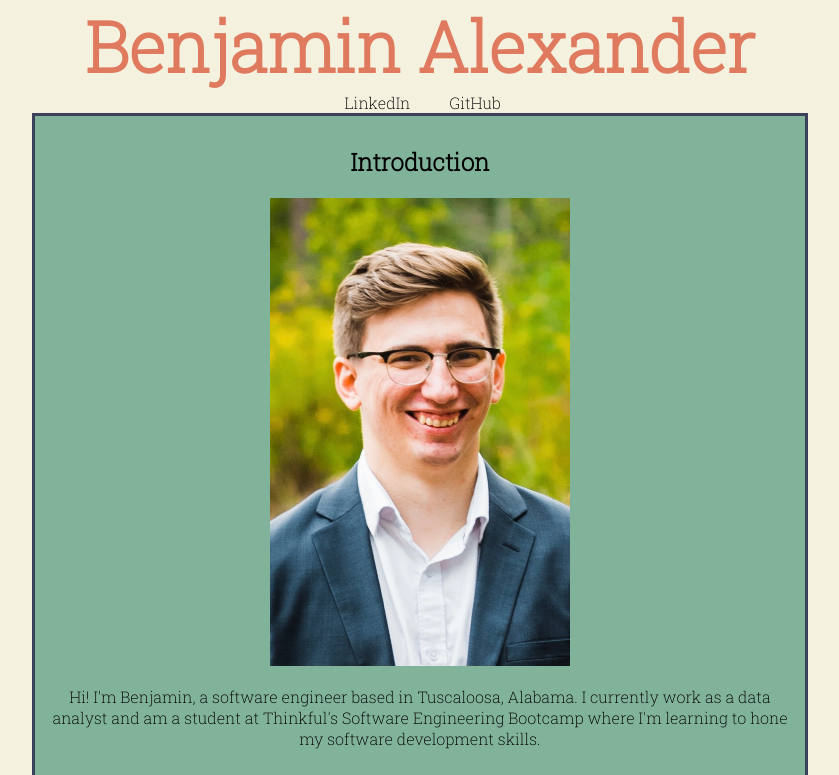
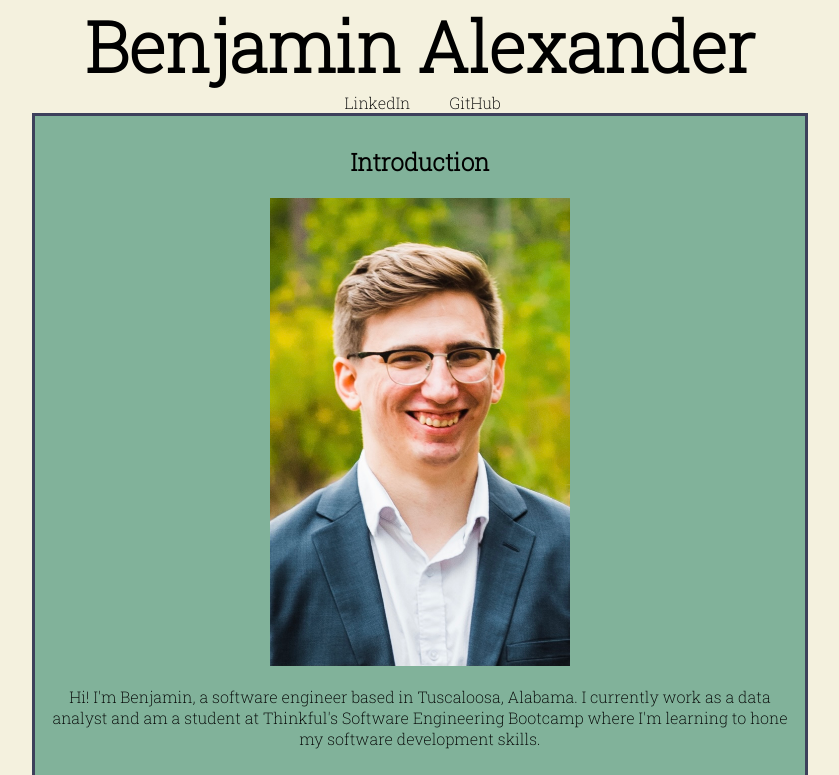
Before and after one commit to benalexander0135/PortfolioWebpage, a plain HTML site: page index.html in a window 1280 px wide. Shown: the top 775 px of the page, without its empty margins (220-1059 px from the left). Drawn offline with Linux system fonts and the light colour scheme.

Commit message:
Update style.css

```diff
--- a/style.css
+++ b/style.css
@@ -12,7 +12,7 @@ h1, h2, p {
 }
 
 header h1 {
-  color: #e07a5f;
+  color: #000000;
 }
 
 main div header h2 {
```
